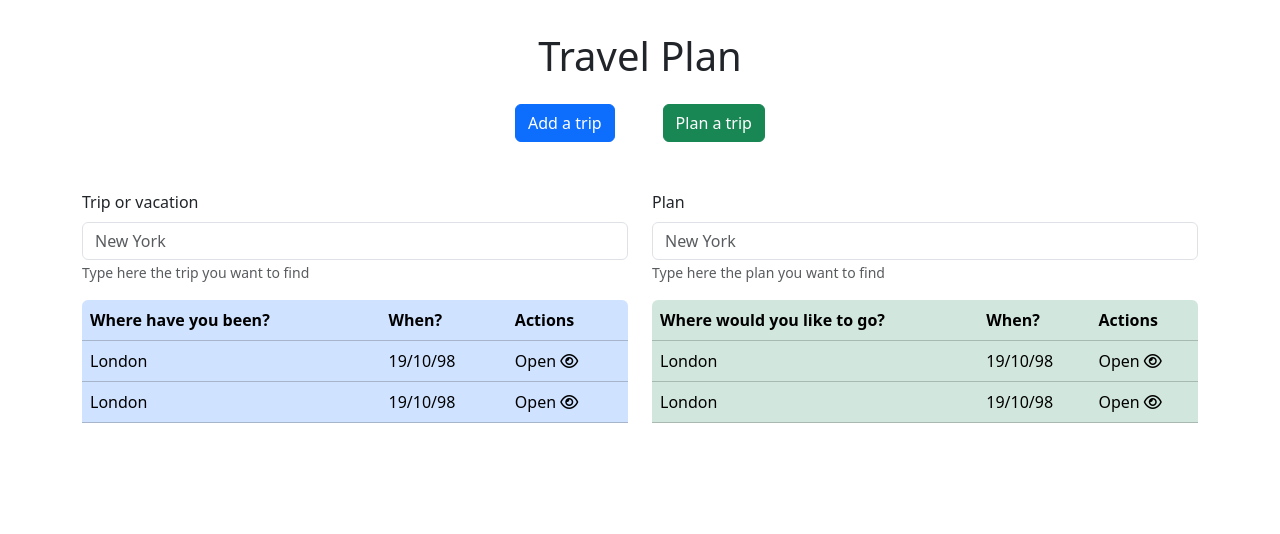
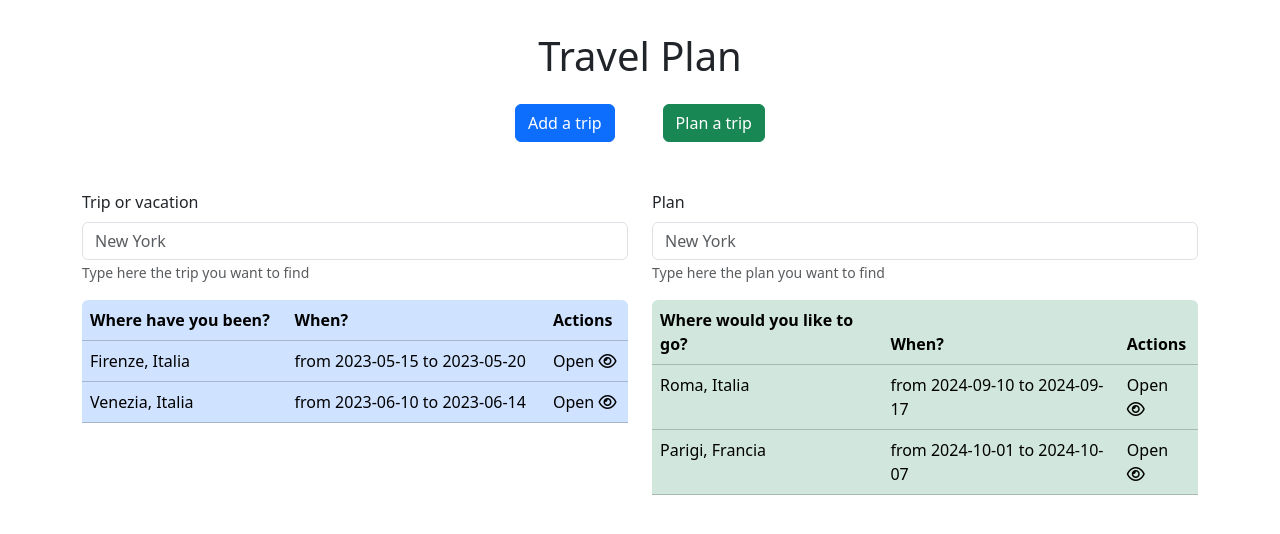
Before and after one commit to simone-nolberto/travel-plan, a Vue app: page / in a window 1280 px wide. Shown: the top 534 px of the page. Built offline with nearby package versions, Linux system fonts and the light colour scheme; data requests are answered from the project's data file.

Commit message:
add db.json basic structure
update with state management and smart visualization for home page content

```diff
--- a/package.json
+++ b/package.json
@@ -9,6 +9,7 @@
     "preview": "vite preview"
   },
   "dependencies": {
+    "axios": "^1.7.5",
     "vue": "^3.4.35",
     "vue-router": "^4.4.3"
   },
--- a/src/components/Header.vue
+++ b/src/components/Header.vue
@@ -1,5 +1,4 @@
 <script>
-import AddTrip from "./AddTrip.vue";
 import { RouterLink } from "vue-router";
 
 export default {
--- a/src/components/Home.vue
+++ b/src/components/Home.vue
@@ -1,8 +1,17 @@
 <script>
+import axios from "axios";
+import { state } from "../state";
+
 export default {
   name: "Home",
   data() {
-    return {};
+    return {
+      state,
+    };
+  },
+  mounted() {
+    this.state.getTrips(this.state.tripsApiUrl);
+    this.state.getPlans(this.state.plansApiUrl);
   },
 };
 </script>
@@ -38,14 +47,9 @@ export default {
               </tr>
             </thead>
             <tbody>
-              <tr class="">
-                <td scope="row">London</td>
-                <td>19/10/98</td>
-                <td>Open <i class="fa fa-eye" aria-hidden="true"></i></td>
-              </tr>
-              <tr class="">
-                <td scope="row">London</td>
-                <td>19/10/98</td>
+              <tr v-for="trip in state.past_trips" class="">
+                <td scope="row">{{ trip.destination }}</td>
+                <td>from {{ trip.departure_date }} to {{ trip.return_date }}</td>
                 <td>Open <i class="fa fa-eye" aria-hidden="true"></i></td>
               </tr>
             </tbody>
@@ -81,14 +85,9 @@ export default {
               </tr>
             </thead>
             <tbody>
-              <tr class="">
-                <td scope="row">London</td>
-                <td>19/10/98</td>
-                <td>Open <i class="fa fa-eye" aria-hidden="true"></i></td>
-              </tr>
-              <tr class="">
-                <td scope="row">London</td>
-                <td>19/10/98</td>
+              <tr v-for="plan in state.plans" class="">
+                <td scope="row">{{ plan.destination }}</td>
+                <td>from {{ plan.departure_date }} to {{ plan.return_date }}</td>
                 <td>Open <i class="fa fa-eye" aria-hidden="true"></i></td>
               </tr>
             </tbody>
--- /dev/null
+++ b/src/db.json
@@ -0,0 +1,199 @@
+{
+    "past_trips": [
+        {
+            "trip_id": 1,
+            "destination": "Firenze, Italia",
+            "departure_date": "2023-05-15",
+            "return_date": "2023-05-20",
+            "participants": [
+                "Giovanni Rossi",
+                "Elena Bianchi"
+            ],
+            "itinerary": [
+                {
+                    "day": "2023-05-16",
+                    "activities": [
+                        {
+                            "name": "Visita alla Galleria degli Uffizi",
+                            "time": "10:00",
+                            "location": "Galleria degli Uffizi, Firenze"
+                        },
+                        {
+                            "name": "Pranzo in Piazza della Signoria",
+                            "time": "13:00",
+                            "location": "Piazza della Signoria, Firenze"
+                        },
+                        {
+                            "name": "Visita al Duomo di Firenze",
+                            "time": "15:30",
+                            "location": "Duomo di Firenze, Firenze"
+                        }
+                    ]
+                },
+                {
+                    "day": "2023-05-17",
+                    "activities": [
+                        {
+                            "name": "Passeggiata sul Ponte Vecchio",
+                            "time": "09:00",
+                            "location": "Ponte Vecchio, Firenze"
+                        },
+                        {
+                            "name": "Visita ai Giardini di Boboli",
+                            "time": "12:00",
+                            "location": "Giardini di Boboli, Firenze"
+                        },
+                        {
+                            "name": "Cena al Ristorante Enoteca Pinchiorri",
+                            "time": "20:00",
+                            "location": "Enoteca Pinchiorri, Firenze"
+                        }
+                    ]
+                }
+            ]
+        },
+        {
+            "trip_id": 2,
+            "destination": "Venezia, Italia",
+            "departure_date": "2023-06-10",
+            "return_date": "2023-06-14",
+            "participants": [
+                "Alessandro Verdi",
+                "Maria Neri"
+            ],
+            "itinerary": [
+                {
+                    "day": "2023-06-11",
+                    "activities": [
+                        {
+                            "name": "Giro in gondola sul Canal Grande",
+                            "time": "09:30",
+                            "location": "Canal Grande, Venezia"
+                        },
+                        {
+                            "name": "Visita a Piazza San Marco",
+                            "time": "12:00",
+                            "location": "Piazza San Marco, Venezia"
+                        },
+                        {
+                            "name": "Visita al Palazzo Ducale",
+                            "time": "14:30",
+                            "location": "Palazzo Ducale, Venezia"
+                        }
+                    ]
+                },
+                {
+                    "day": "2023-06-12",
+                    "activities": [
+                        {
+                            "name": "Visita all'Isola di Murano",
+                            "time": "10:00",
+                            "location": "Murano, Venezia"
+                        },
+                        {
+                            "name": "Pranzo a Burano",
+                            "time": "13:00",
+                            "location": "Burano, Venezia"
+                        },
+                        {
+                            "name": "Visita al Museo Peggy Guggenheim",
+                            "time": "15:30",
+                            "location": "Museo Peggy Guggenheim, Venezia"
+                        }
+                    ]
+                }
+            ]
+        }
+    ],
+    "plans": [
+        {
+            "plan_id": 1,
+            "destination": "Roma, Italia",
+            "departure_date": "2024-09-10",
+            "return_date": "2024-09-17",
+            "participants": [
+                "Mario Rossi",
+                "Giulia Bianchi"
+            ],
+            "itinerary": [
+                {
+                    "day": "2024-09-11",
+                    "activities": [
+                        {
+                            "name": "Visita al Colosseo",
+                            "time": "09:00",
+                            "location": "Colosseo, Roma"
+                        },
+                        {
+                            "name": "Pranzo a Trastevere",
+                            "time": "13:00",
+                            "location": "Trastevere, Roma"
+                        },
+                        {
+                            "name": "Passeggiata a Villa Borghese",
+                            "time": "16:00",
+                            "location": "Villa Borghese, Roma"
+                        }
+                    ]
+                },
+                {
+                    "day": "2024-09-12",
+                    "activities": [
+                        {
+                            "name": "Visita ai Musei Vaticani",
+                            "time": "10:00",
+                            "location": "Musei Vaticani, Roma"
+                        },
+                        {
+                            "name": "Cena al Ristorante La Pergola",
+                            "time": "20:00",
+                            "location": "La Pergola, Roma"
+                        }
+                    ]
+                }
+            ]
+        },
+        {
+            "plan_id": 2,
+            "destination": "Parigi, Francia",
+            "departure_date": "2024-10-01",
+            "return_date": "2024-10-07",
+            "participants": [
+                "Anna Verdi",
+                "Luca Neri"
+            ],
+            "itinerary": [
+                {
+                    "day": "2024-10-02",
+                    "activities": [
+                        {
+                            "name": "Visita alla Torre Eiffel",
+                            "time": "09:30",
+                            "location": "Torre Eiffel, Parigi"
+                        },
+                        {
+                            "name": "Visita al Louvre",
+                            "time": "14:00",
+                            "location": "Museo del Louvre, Parigi"
+                        }
+                    ]
+                },
+                {
+                    "day": "2024-10-03",
+                    "activities": [
+                        {
+                            "name": "Giro in battello sulla Senna",
+                            "time": "11:00",
+                            "location": "Fiume Senna, Parigi"
+                        },
+                        {
+                            "name": "Visita a Montmartre",
+                            "time": "15:00",
+                            "location": "Montmartre, Parigi"
+                        }
+                    ]
+                }
+            ]
+        }
+    ]
+}
--- /dev/null
+++ b/src/state.js
@@ -0,0 +1,31 @@
+import { reactive } from "vue";
+import axios from "axios";
+
+export const state = reactive({
+
+    userInput: '',
+    past_trips: [],
+    plans: [],
+    check: true,
+    tripsApiUrl: 'http://localhost:3000/past_trips',
+    plansApiUrl: 'http://localhost:3000/plans',
+
+    getTrips(url) {
+        axios.get(url)
+            .then(response => {
+                console.log(response.data);
+                this.past_trips = response.data;
+                // console.log(this.past_trips);
+            })
+    },
+
+    getPlans(url) {
+        axios.get(url)
+            .then(response => {
+                console.log(response.data);
+                this.plans = response.data;
+                // console.log(this.plans);
+            })
+    },
+
+})
```
Also changed, not shown: 1 other file (tests, documents, lock files or other folders).
